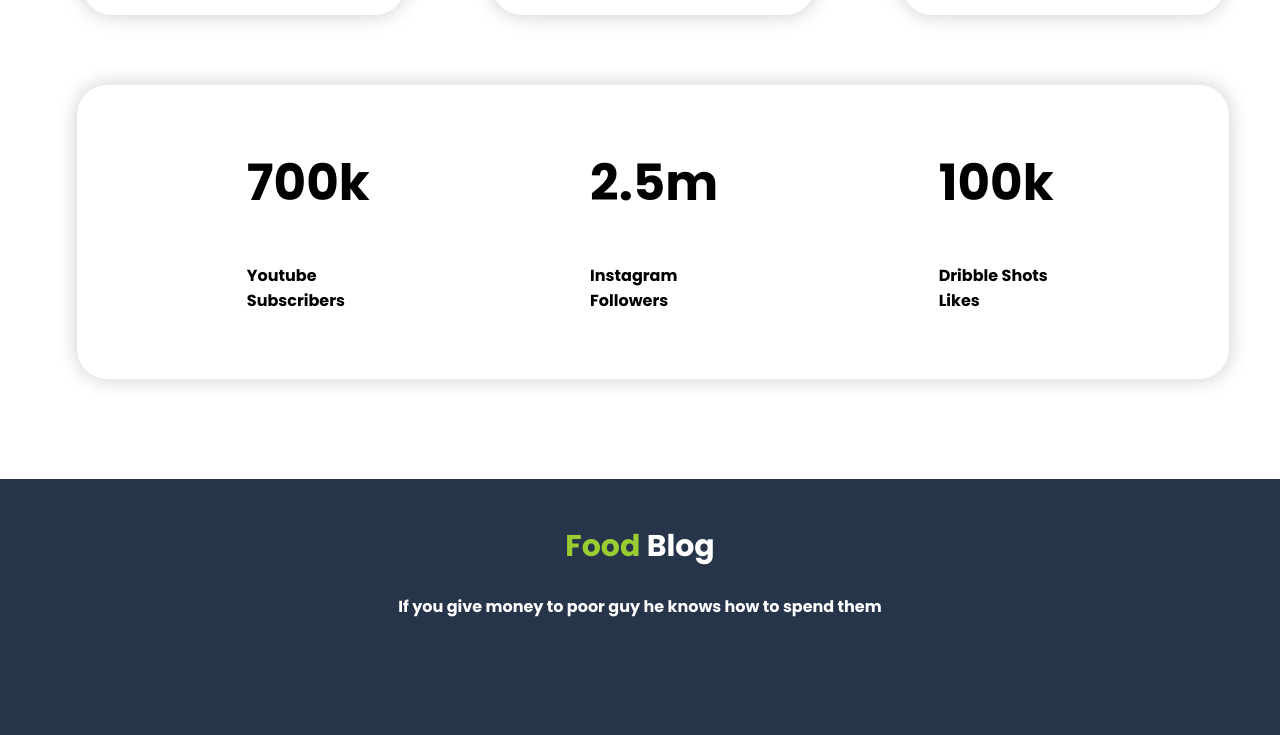
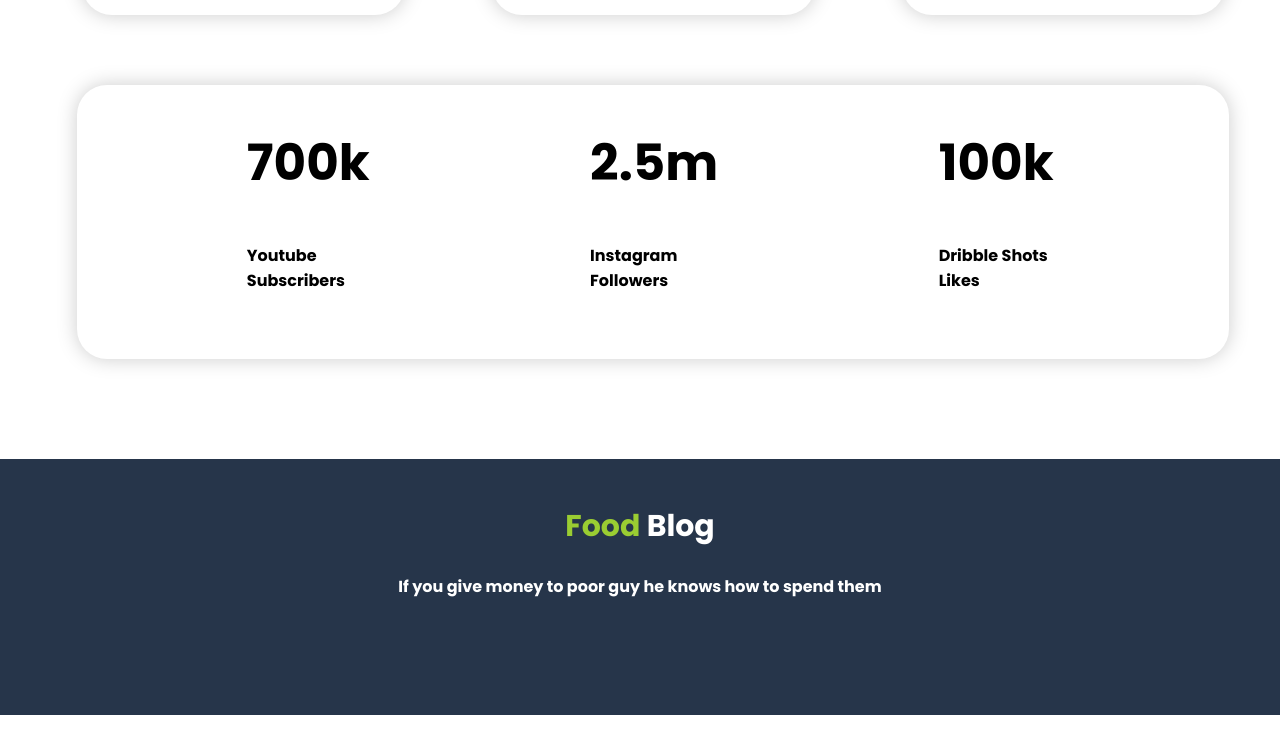
Before and after one commit to Hasankoysor/my-first-assessment, a plain HTML site: page index.html in a window 1280 px wide. Shown: the part 2219-2954 px from the top of the page. Drawn offline with Linux system fonts and the light colour scheme.

Commit message:
added some css style

```diff
--- a/style.css
+++ b/style.css
@@ -77,8 +77,9 @@ h2 {
   border-radius: 30px;
   margin-right: 4%;
   margin-left: 6%;
-  margin-bottom: 10px;
-  padding-top: 20px;
+  margin-bottom: 0%;
+  margin-top: 0%;
+  padding-top: 0%;
   padding-left: 150px;
   padding-bottom: 0px;
   margin-bottom: 0px;
```
